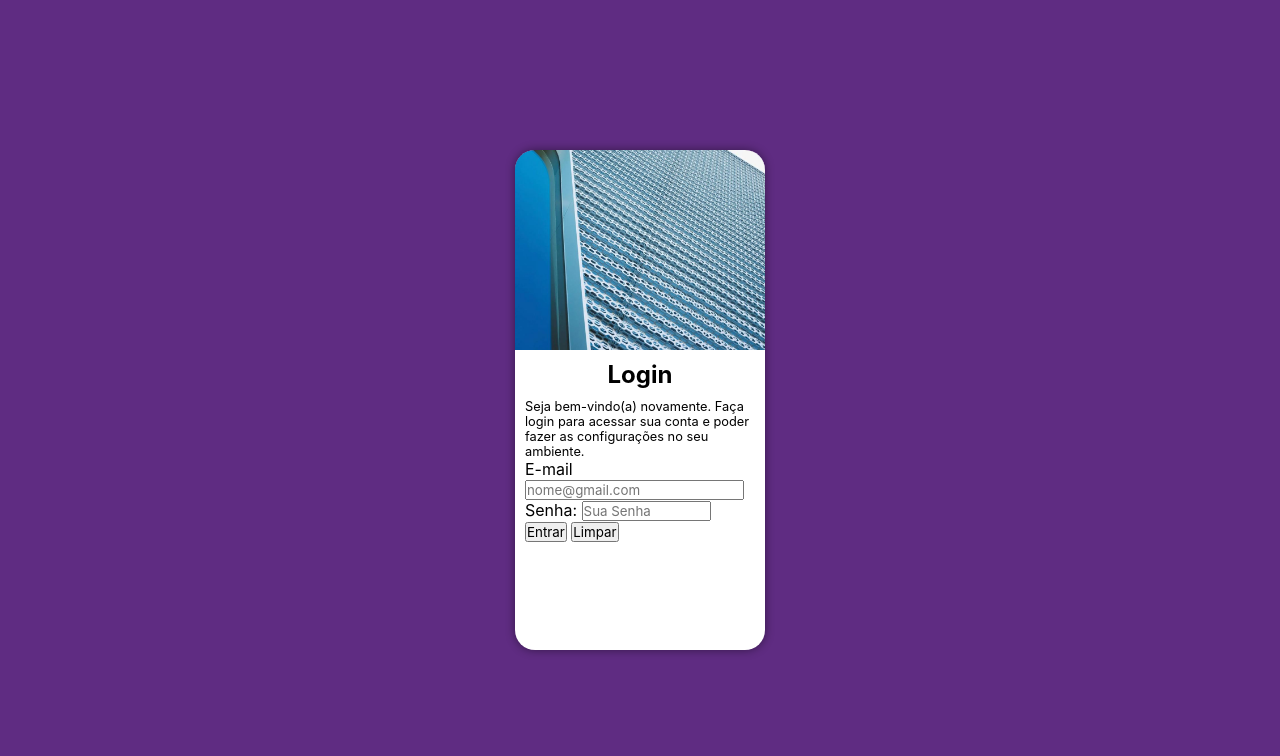
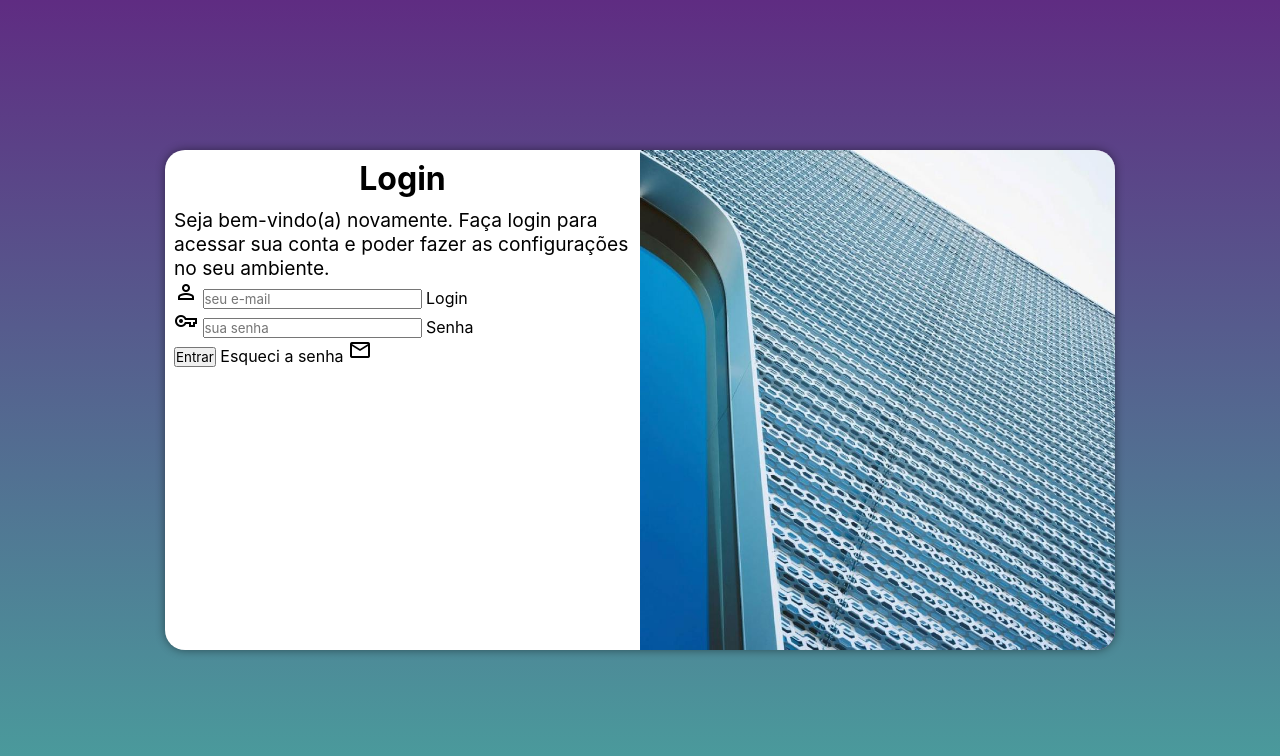
Before and after one commit to natanaellevy/projeto-login, a plain HTML site: page index.html in a window 1280 px wide. Drawn offline with nearby package versions, Linux system fonts and the light colour scheme.

Commit message:
adicionei form

```diff
--- a/estilos/media-query.css
+++ b/estilos/media-query.css
@@ -0,0 +1,53 @@
+@charset "UTF-8";
+
+
+@media screen and (min-width:768px) and (max-width: 992px) {
+    body {
+        background-image: linear-gradient(to top, #49a09d, #5f2c82);
+    }
+
+    section#login {
+        width: 90vw;
+    }
+
+    section#login > div#imagem {
+        float:left;
+        width: 30%;
+        height: 100%;
+    }
+
+    section#login > div#formulario {
+        float: right;
+        width: 70%;
+    }
+}
+
+@media screen and (min-width: 992px) {
+    body {
+        background-image: linear-gradient(to top, #49a09d, #5f2c82);
+    }
+
+    section#login {
+        width: 950px;
+    }
+
+    section#login > div#imagem {
+        float: right;
+        width: 50%;
+        height: 100%;
+
+    }
+
+    section#login > div#formulario {
+        float: left;
+        width: 50%;
+    }
+
+    div#formulario > h1 {
+        font-size: 2em;
+    }
+
+    div#formulario > p {
+        font-size: 1.2em;
+    }
+}
--- a/estilos/style.css
+++ b/estilos/style.css
@@ -36,6 +36,9 @@ section#login {
     border-radius: 20px;
     overflow: hidden;
     box-shadow: 0px 0px 10px rgba(0, 0, 0, 0.450);
+
+    transition: width .3s, height .3s;
+    transition-timing-function: ease;
 }
 
 section#login > div#imagem {
@@ -48,14 +51,14 @@ section#login > div#imagem {
 
 section#login > div#formulario {
     display: block;
-    padding: 10px;
+    padding: 9px;
 }
 
-section#login > div#formulario > h1 {
+div#formulario > h1 {
     text-align: center;
-    padding-bottom: 10px;
+    margin-bottom: 10px;
 }
 
-section#login > div#formulario > p {
+div#formulario > p {
     font-size: 0.8em;
 }
--- a/index.html
+++ b/index.html
@@ -5,6 +5,7 @@
     <meta name="viewport" content="width=device-width, initial-scale=1.0">
     <title>Login</title>
     <link href="https://fonts.googleapis.com/css2?family=Open+Sans&display=swap" rel="stylesheet">
+    <link href="https://fonts.googleapis.com/css2?family=Material+Symbols+Outlined" rel="stylesheet" />
     <link rel="shortcut icon" href="favicon.ico" type="image/x-icon">
     <link rel="stylesheet" href="estilos/style.css">
     <link rel="stylesheet" href="estilos/media-query.css">
@@ -16,20 +17,23 @@
             </div>
             <div id="formulario">
                 <h1>Login</h1>
-                <p>Seja bem-vindo(a) novamente. Faça login para acessar sua conta e poder fazer as configurações no seu <br> ambiente.</p>
+                <p>Seja bem-vindo(a) novamente. Faça login para acessar sua conta e poder fazer as configurações no seu ambiente.</p>
                 <form action="login.php" method="post" autocomplete="on">
-                    <p>
-                        <label for="iemail">E-mail</label>
-                        <input type="email" name="email" id="iemail" autocomplete="email" required placeholder="nome@gmail.com">
-                    </p>
-                    <p>
-                        <label for="isen">Senha: </label>
-                        <input type="password" name="senha" id="isen" required minlength="8" maxlength="20" size="10" placeholder="Sua Senha" autocomplete="current-password">
-                    </p>
-                    <p>
-                        <input type="submit" value="Entrar">
-                        <input type="reset" value="Limpar">
-                    </p>
+                    <div class="campo">
+                        <span class="material-symbols-outlined">person</span>
+                        <input type="email" name="login" id="ilogin" autocomplete="email" placeholder="seu e-mail" required maxlength="30">
+                        <label for="ilogin">Login</label>
+                    </div>
+                    <div class="campo">
+                        <span class="material-symbols-outlined">vpn_key</span>
+                        <input type="password" name="senha" id="isenha" placeholder="sua senha" autocomplete="current-password" required minlength="8">
+                        <label for="isenha">Senha</label>
+                    </div>
+                    <input type="submit" value="Entrar">
+                    <a href="esqueci.html"></a>
+                        Esqueci a senha <span class="material-symbols-outlined">mail</span>
+
+
                 </form>
             </div>
         </section>
```
